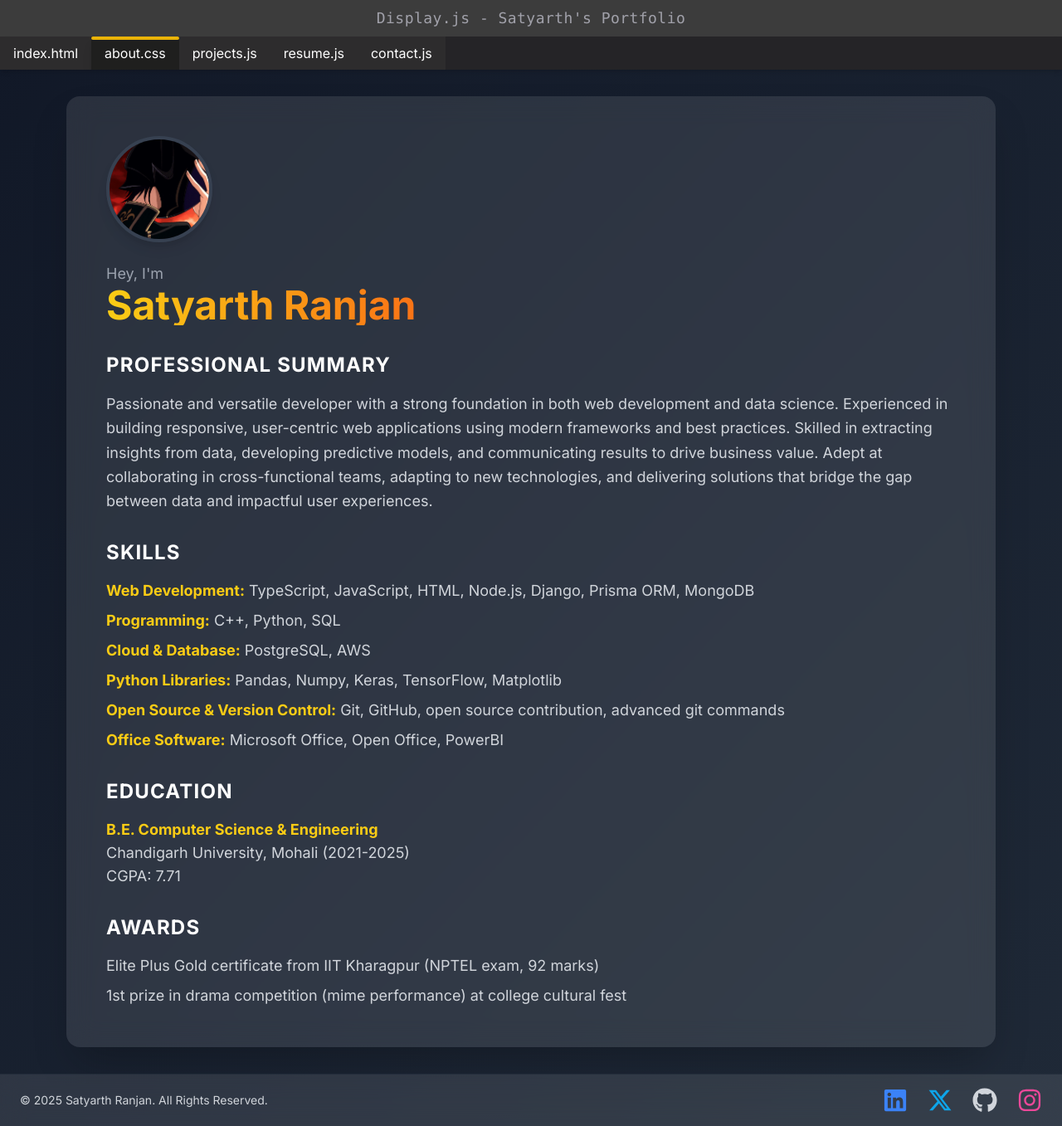
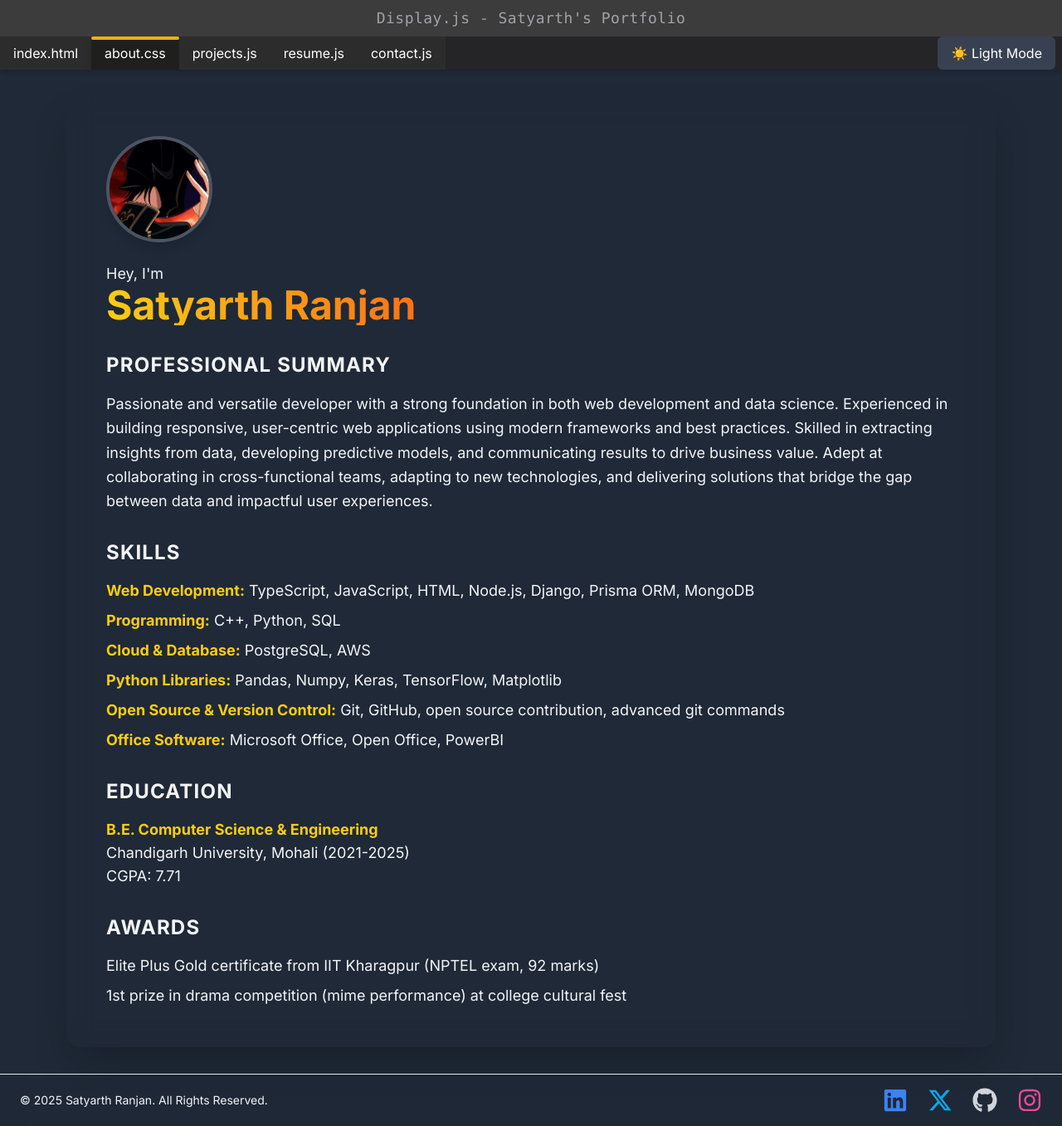
Before and after one commit to Satyarthranjan8051/portfolio-website, a React (Vite) app: page /about in a window 1280 px wide. Shown: the whole page at 83% size. Built offline with nearby package versions, Linux system fonts and the light colour scheme.

Commit message:
added day mode and night mode feartures

```diff
--- a/src/App.jsx
+++ b/src/App.jsx
@@ -1,6 +1,14 @@
 import AllRoutes from "./routes/Allroutes"
+import { useTheme } from "./context/ThemeContext";
+import { useEffect } from "react";
 
 const App = () => {
+  const { theme } = useTheme();
+
+  useEffect(() => {
+    document.documentElement.className = theme;
+  }, [theme]);
+
   return (
     <div>
       <AllRoutes/>
--- a/src/Pages/About.jsx
+++ b/src/Pages/About.jsx
@@ -5,7 +5,7 @@ import profileMedia from "../assets/tenor.gif"; // Example: tenor.gif, heroimg.p
 
 const About = () => {
   return (
-    <div className="flex flex-col min-h-screen overflow-x-hidden w-full bg-gradient-to-br from-gray-900 to-gray-800 text-white font-sans">
+    <div className="flex flex-col min-h-screen overflow-x-hidden w-full bg-[var(--color-bg-primary)] text-[var(--color-text-primary)] font-sans">
       {/* Header Section */}
       <Header />
 
@@ -16,15 +16,15 @@ const About = () => {
       <div className="flex-grow flex items-center justify-center w-full min-h-screen">
         <div className="relative w-full max-w-6xl mx-auto flex flex-col md:flex-row items-center gap-8 px-4 py-8">
           {/* Glassmorphism container */}
-          <div className="w-full bg-white/10 backdrop-blur-lg rounded-2xl shadow-2xl p-8 md:p-12">
+          <div className="w-full bg-[var(--color-card-bg)]/10 backdrop-blur-lg rounded-2xl shadow-2xl p-8 md:p-12">
             <div className="flex flex-col items-center md:items-start">
               <img
                 src={profileMedia}
                 alt="Profile"
-                className="w-32 h-32 rounded-full object-cover border-4 border-gray-700 shadow-lg mb-6 transform hover:scale-110 transition-transform duration-300"
+                className="w-32 h-32 rounded-full object-cover border-4 border-[var(--color-card-border)] shadow-lg mb-6 transform hover:scale-110 transition-transform duration-300"
               />
               <div className="flex flex-col items-center md:items-start mb-8">
-                <span className="text-lg text-gray-400">Hey, I'm</span>
+                <span className="text-lg text-[var(--color-text-primary)]/70">Hey, I&apos;m</span>
                 <span className="text-5xl font-bold text-transparent bg-clip-text bg-gradient-to-r from-yellow-400 to-orange-500">Satyarth Ranjan</span>
               </div>
             </div>
@@ -33,16 +33,16 @@ const About = () => {
             <div className="flex flex-col gap-8 w-full">
               {/* Professional Summary */}
               <div>
-                <h2 className="text-2xl font-semibold text-white mb-4 uppercase tracking-wider">Professional Summary</h2>
-                <p className="text-lg text-gray-300 leading-relaxed">
+                <h2 className="text-2xl font-semibold text-[var(--color-text-primary)] mb-4 uppercase tracking-wider">Professional Summary</h2>
+                <p className="text-lg text-[var(--color-text-primary)]/80 leading-relaxed">
                   Passionate and versatile developer with a strong foundation in both web development and data science. Experienced in building responsive, user-centric web applications using modern frameworks and best practices. Skilled in extracting insights from data, developing predictive models, and communicating results to drive business value. Adept at collaborating in cross-functional teams, adapting to new technologies, and delivering solutions that bridge the gap between data and impactful user experiences.
                 </p>
               </div>
 
               {/* Skills */}
               <div>
-                <h2 className="text-2xl font-semibold text-white mb-4 uppercase tracking-wider">Skills</h2>
-                <ul className="text-lg text-gray-300 space-y-2">
+                <h2 className="text-2xl font-semibold text-[var(--color-text-primary)] mb-4 uppercase tracking-wider">Skills</h2>
+                <ul className="text-lg text-[var(--color-text-primary)]/80 space-y-2">
                   <li><span className="font-semibold text-yellow-400">Web Development:</span> TypeScript, JavaScript, HTML, Node.js, Django, Prisma ORM, MongoDB</li>
                   <li><span className="font-semibold text-yellow-400">Programming:</span> C++, Python, SQL</li>
                   <li><span className="font-semibold text-yellow-400">Cloud & Database:</span> PostgreSQL, AWS</li>
@@ -54,16 +54,16 @@ const About = () => {
 
               {/* Education */}
               <div>
-                <h2 className="text-2xl font-semibold text-white mb-4 uppercase tracking-wider">Education</h2>
-                <ul className="text-lg text-gray-300 space-y-2">
+                <h2 className="text-2xl font-semibold text-[var(--color-text-primary)] mb-4 uppercase tracking-wider">Education</h2>
+                <ul className="text-lg text-[var(--color-text-primary)]/80 space-y-2">
                   <li><span className="font-semibold text-yellow-400">B.E. Computer Science & Engineering</span><br/>Chandigarh University, Mohali (2021-2025)<br/>CGPA: 7.71</li>
                 </ul>
               </div>
 
               {/* Awards */}
               <div>
-                <h2 className="text-2xl font-semibold text-white mb-4 uppercase tracking-wider">Awards</h2>
-                <ul className="text-lg text-gray-300 space-y-2">
+                <h2 className="text-2xl font-semibold text-[var(--color-text-primary)] mb-4 uppercase tracking-wider">Awards</h2>
+                <ul className="text-lg text-[var(--color-text-primary)]/80 space-y-2">
                   <li>Elite Plus Gold certificate from IIT Kharagpur (NPTEL exam, 92 marks)</li>
                   <li>1st prize in drama competition (mime performance) at college cultural fest</li>
                 </ul>
--- a/src/Pages/Resume.jsx
+++ b/src/Pages/Resume.jsx
@@ -1,11 +1,10 @@
-import React from "react";
 import Navbar from "../components/Navbar/Navbar";
 import Footer from "../components/Footer/Footer";
 import Header from "../components/Header/Header";
 
 const ResumePage = () => {
   return (
-    <div className="flex flex-col min-h-screen overflow-x-hidden w-full bg-gradient-to-br from-gray-900 to-gray-800 text-white font-sans">
+    <div className="flex flex-col min-h-screen overflow-x-hidden w-full bg-[var(--color-bg-primary)] text-[var(--color-text-primary)] font-sans">
       <Header />
       <Navbar />
       <div className="flex-grow flex flex-col items-center justify-center py-12 px-4 sm:px-6">
@@ -21,7 +20,7 @@ const ResumePage = () => {
             Download Resume
           </a>
         </div>
-        <div className="w-full max-w-4xl bg-white/10 backdrop-blur-lg rounded-2xl shadow-2xl overflow-hidden border-4 border-gray-700" style={{ height: '80vh' }}>
+        <div className="w-full max-w-4xl bg-[var(--color-card-bg)]/10 backdrop-blur-lg rounded-2xl shadow-2xl overflow-hidden border-4 border-[var(--color-card-border)]" style={{ height: '80vh' }}>
           <iframe
             id="resume-iframe"
             src="https://drive.google.com/file/d/17i_7uHh7Qr745wXfKryrKyp8RnNuxdEO/preview"
--- a/src/components/Footer/Footer.jsx
+++ b/src/components/Footer/Footer.jsx
@@ -1,4 +1,3 @@
-import React from "react";
 import { FaLinkedin, FaInstagram, FaGithub } from "react-icons/fa";
 import { FaXTwitter } from "react-icons/fa6";
 
@@ -34,13 +33,13 @@ const Footer = () => {
 
   return (
     <footer
-      className="bg-white/10 backdrop-blur-lg text-white py-4 border-t border-gray-800/60 w-full z-50"
+      className="bg-[var(--color-card-bg)]/10 backdrop-blur-lg text-[var(--color-text-primary)] py-4 border-t border-[var(--color-card-border)]/60 w-full z-50"
       role="contentinfo"
     >
       <div className="container mx-auto px-6 flex flex-col sm:flex-row items-center justify-between gap-y-4">
         {/* Copyright Notice */}
         <div className="text-center sm:text-left">
-          <p className="text-sm text-gray-300">
+          <p className="text-sm text-[var(--color-text-primary)]/70">
             &copy; {currentYear} Satyarth Ranjan. All Rights Reserved.
           </p>
         </div>
--- a/src/components/Navbar/Navbar.jsx
+++ b/src/components/Navbar/Navbar.jsx
@@ -1,10 +1,10 @@
-import { Link, useLocation } from "react-router-dom"; // Import Link and useLocation from react-router-dom
+import { Link, useLocation } from "react-router-dom";
+import { useTheme } from "../../context/ThemeContext";
 
 const Navbar = () => {
-  // Use useLocation to access the current route
   const location = useLocation();
+  const { theme, toggleTheme } = useTheme();
 
-  // Array of file options and corresponding routes
   const files = [
     { name: "index.html", path: "/" },
     { name: "about.css", path: "/about" },
@@ -33,6 +33,12 @@ const Navbar = () => {
             )}
           </Link>
         ))}
+        <button
+          onClick={toggleTheme}
+          className="ml-auto px-3 sm:px-4 py-2 text-xs sm:text-base text-white bg-gray-700 hover:bg-gray-600 rounded-md transition duration-200"
+        >
+          {theme === 'dark' ? '☀️ Light Mode' : '🌙 Dark Mode'}
+        </button>
       </div>
     </nav>
   );
--- /dev/null
+++ b/src/context/ThemeContext.jsx
@@ -0,0 +1,34 @@
+import { createContext, useState, useEffect, useContext } from 'react';
+import PropTypes from 'prop-types';
+
+const ThemeContext = createContext();
+
+export const ThemeProvider = ({ children }) => {
+  const [theme, setTheme] = useState(() => {
+    const savedTheme = localStorage.getItem('theme');
+    return savedTheme ? savedTheme : 'dark'; // Default to dark mode
+  });
+
+  useEffect(() => {
+    const root = window.document.documentElement;
+    root.classList.remove(theme === 'dark' ? 'light' : 'dark');
+    root.classList.add(theme);
+    localStorage.setItem('theme', theme);
+  }, [theme]);
+
+  const toggleTheme = () => {
+    setTheme((prevTheme) => (prevTheme === 'dark' ? 'light' : 'dark'));
+  };
+
+  return (
+    <ThemeContext.Provider value={{ theme, toggleTheme }}>
+      {children}
+    </ThemeContext.Provider>
+  );
+};
+
+ThemeProvider.propTypes = {
+  children: PropTypes.node.isRequired,
+};
+
+export const useTheme = () => useContext(ThemeContext);
--- a/src/index.css
+++ b/src/index.css
@@ -3,6 +3,26 @@
 @tailwind base;
 @tailwind components;
 @tailwind utilities;
+
+html.light {
+  --color-bg-primary: #ffffff;
+  --color-text-primary: #1f2937;
+  --color-card-bg: #f3f4f6;
+  --color-card-border: #e5e7eb;
+}
+
+html.dark {
+  --color-bg-primary: #1f2937;
+  --color-text-primary: #f3f4f6;
+  --color-card-bg: #374151;
+  --color-card-border: #4b5563;
+}
+
+body {
+  background-color: var(--color-bg-primary);
+  color: var(--color-text-primary);
+  transition: background-color 0.3s ease, color 0.3s ease;
+}
 
 /* Custom logo styles */
 .mylogo {
--- a/src/main.jsx
+++ b/src/main.jsx
@@ -2,9 +2,12 @@ import { StrictMode } from 'react'
 import { createRoot } from 'react-dom/client'
 import App from './App.jsx'
 import './index.css'
+import { ThemeProvider } from './context/ThemeContext.jsx'
 
 createRoot(document.getElementById('root')).render(
   <StrictMode>
-    <App />
+    <ThemeProvider>
+      <App />
+    </ThemeProvider>
   </StrictMode>
 )
--- a/tailwind.config.js
+++ b/tailwind.config.js
@@ -1,5 +1,6 @@
 /** @type {import('tailwindcss').Config} */
 export default {
+  darkMode: 'class',
   content: [
     "./index.html",
     "./src/**/*.{js,ts,jsx,tsx}",
```
Also changed, not shown: src/Pages/Contact.jsx (+9 -9 lines), src/Pages/Home.jsx (+5 -5 lines), src/Pages/Projects.jsx (+4 -4 lines).
